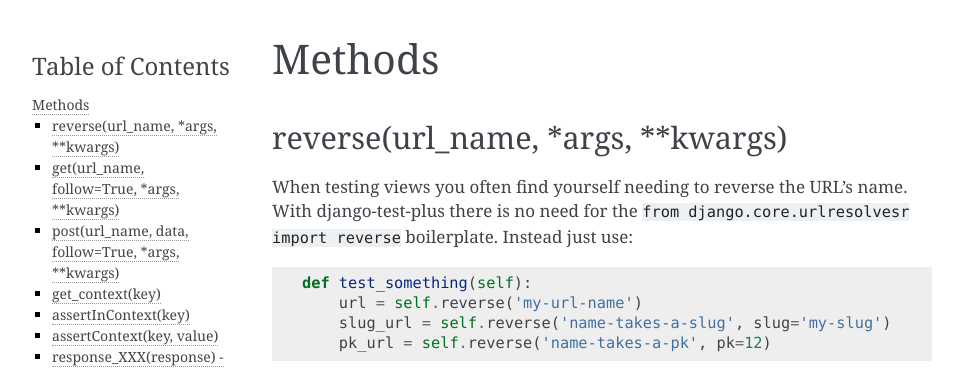
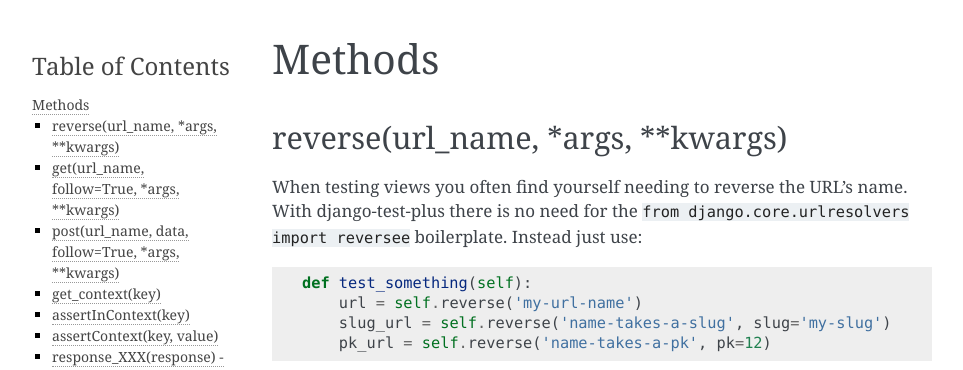
Before and after one commit to revsys/django-test-plus, a Sphinx documentation site: the page built from docs/methods.rst, in a window 1280 px wide and 900 px high. Shown: the top 370 px of the window, without its empty margins (148-1111 px from the left). Built offline with Sphinx 7.4.7, drawn with Linux system fonts in a browser that asks for light colours.

Commit message:
Correct typo in methods.rst

```diff
--- a/docs/methods.rst
+++ b/docs/methods.rst
@@ -4,7 +4,7 @@ Methods
 reverse(url\_name, \*args, \*\*kwargs)
 ~~~~~~~~~~~~~~~~~~~~~~~~~~~~~~~~~~~~~~~~
 
-When testing views you often find yourself needing to reverse the URL's name. With django-test-plus there is no need for the ``from django.core.urlresolvesr import reverse`` boilerplate. Instead just use::
+When testing views you often find yourself needing to reverse the URL's name. With django-test-plus there is no need for the ``from django.core.urlresolvers import reversee`` boilerplate. Instead just use::
 
     def test_something(self):
         url = self.reverse('my-url-name')
```
